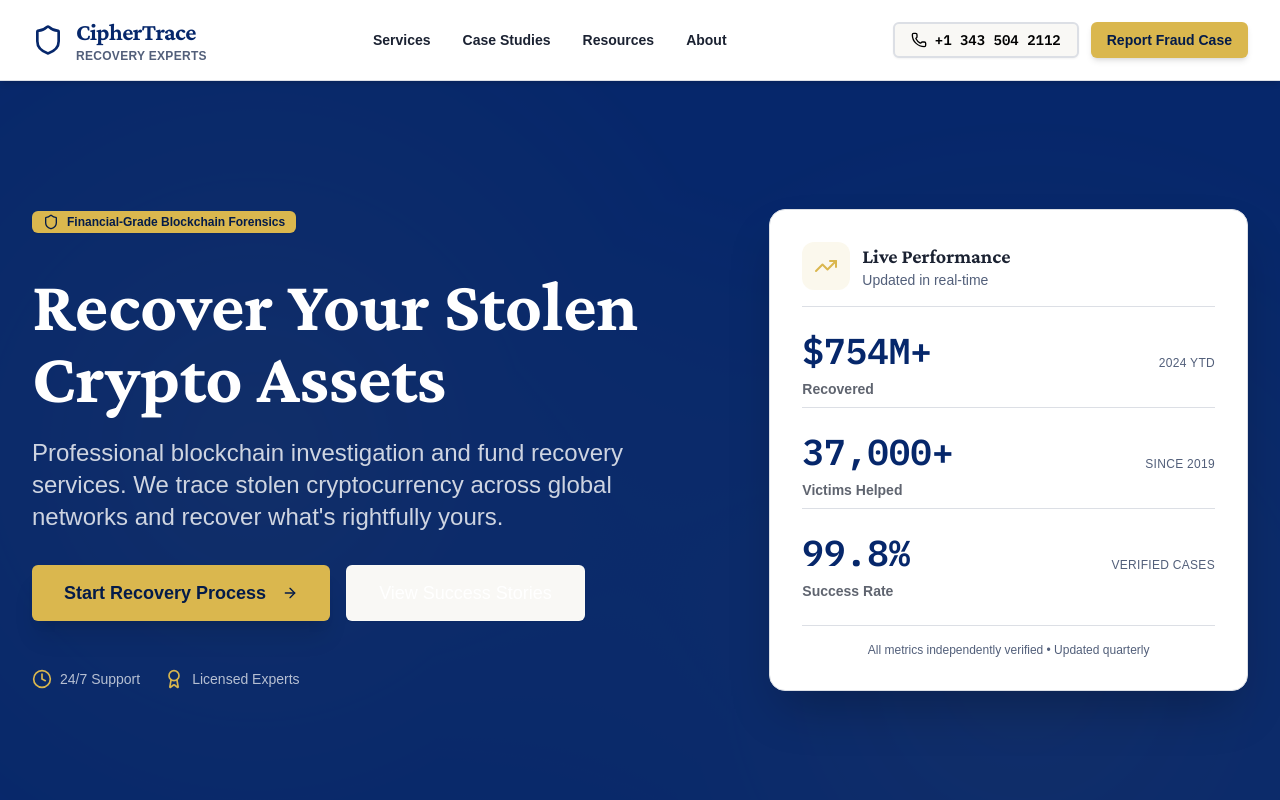
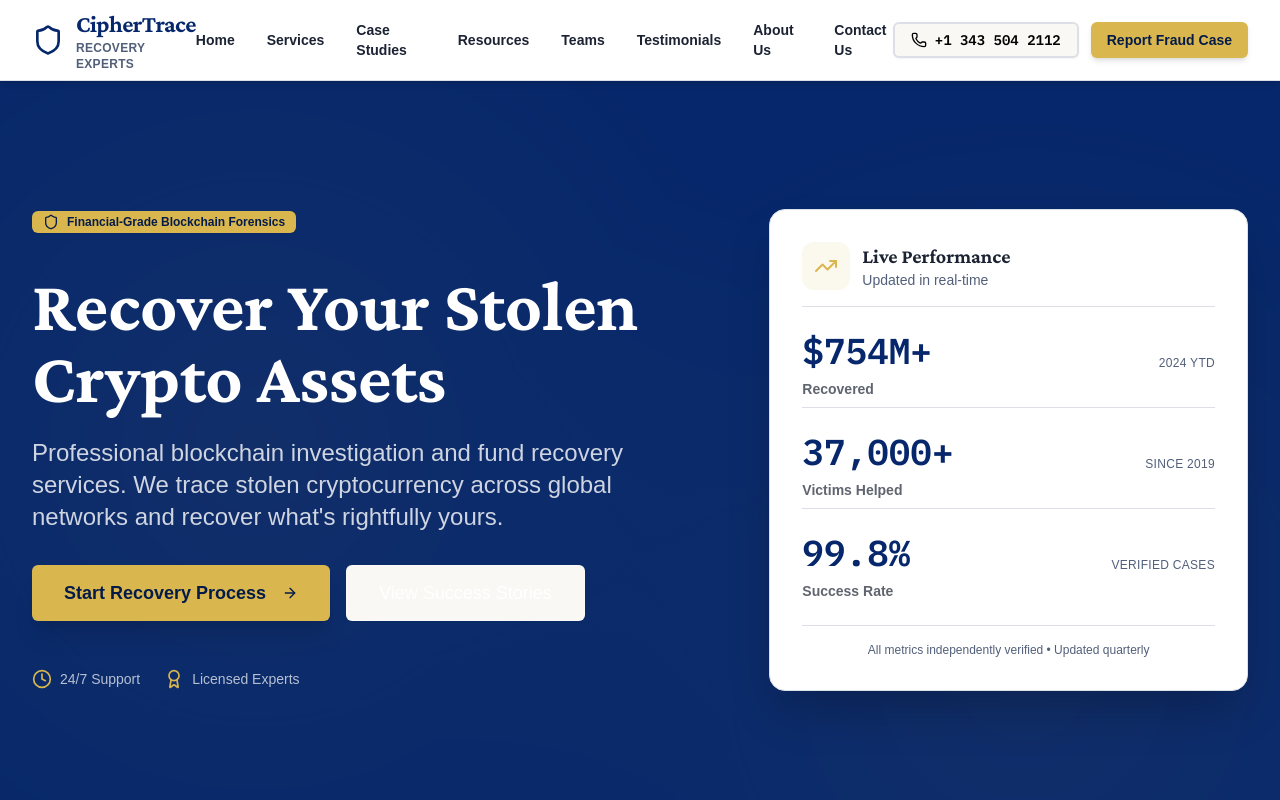
Before and after one commit to jocinoci512/sg-61369012-b5c1-4d02-bee9-74f4a7c95e54-1780674698, a Next.js app: page / in a window 1280 px wide. Shown: the top 800 px of the page. Built offline with nearby package versions, Linux system fonts and the light colour scheme; no server answers.

Commit message:
feat(ui): add navigation items to menus

```diff
--- a/src/components/layout/Header.tsx
+++ b/src/components/layout/Header.tsx
@@ -20,6 +20,9 @@ export default function Header() {
         </Link>
 
         <nav className="hidden lg:flex items-center gap-8">
+          <Link href="/" className="text-sm font-semibold text-foreground hover:text-primary transition-colors">
+            Home
+          </Link>
           <Link href="/services" className="text-sm font-semibold text-foreground hover:text-primary transition-colors">
             Services
           </Link>
@@ -29,8 +32,17 @@ export default function Header() {
           <Link href="/resources" className="text-sm font-semibold text-foreground hover:text-primary transition-colors">
             Resources
           </Link>
+          <Link href="/success-stories" className="text-sm font-semibold text-foreground hover:text-primary transition-colors">
+            Teams
+          </Link>
+          <Link href="/reviews" className="text-sm font-semibold text-foreground hover:text-primary transition-colors">
+            Testimonials
+          </Link>
           <Link href="/about" className="text-sm font-semibold text-foreground hover:text-primary transition-colors">
-            About
+            About Us
+          </Link>
+          <Link href="/contact" className="text-sm font-semibold text-foreground hover:text-primary transition-colors">
+            Contact Us
           </Link>
         </nav>
 
@@ -63,6 +75,9 @@ export default function Header() {
               </div>
 
               <nav className="flex flex-col gap-6">
+                <Link href="/" className="text-base font-semibold text-foreground hover:text-primary transition-colors py-2 border-b border-border">
+                  Home
+                </Link>
                 <Link href="/services" className="text-base font-semibold text-foreground hover:text-primary transition-colors py-2 border-b border-border">
                   Services
                 </Link>
@@ -72,8 +87,17 @@ export default function Header() {
                 <Link href="/resources" className="text-base font-semibold text-foreground hover:text-primary transition-colors py-2 border-b border-border">
                   Resources
                 </Link>
+                <Link href="/success-stories" className="text-base font-semibold text-foreground hover:text-primary transition-colors py-2 border-b border-border">
+                  Teams
+                </Link>
+                <Link href="/reviews" className="text-base font-semibold text-foreground hover:text-primary transition-colors py-2 border-b border-border">
+                  Testimonials
+                </Link>
                 <Link href="/about" className="text-base font-semibold text-foreground hover:text-primary transition-colors py-2 border-b border-border">
-                  About
+                  About Us
+                </Link>
+                <Link href="/contact" className="text-base font-semibold text-foreground hover:text-primary transition-colors py-2 border-b border-border">
+                  Contact Us
                 </Link>
 
                 <div className="flex flex-col gap-3 mt-6 pt-6 border-t border-border">
```
